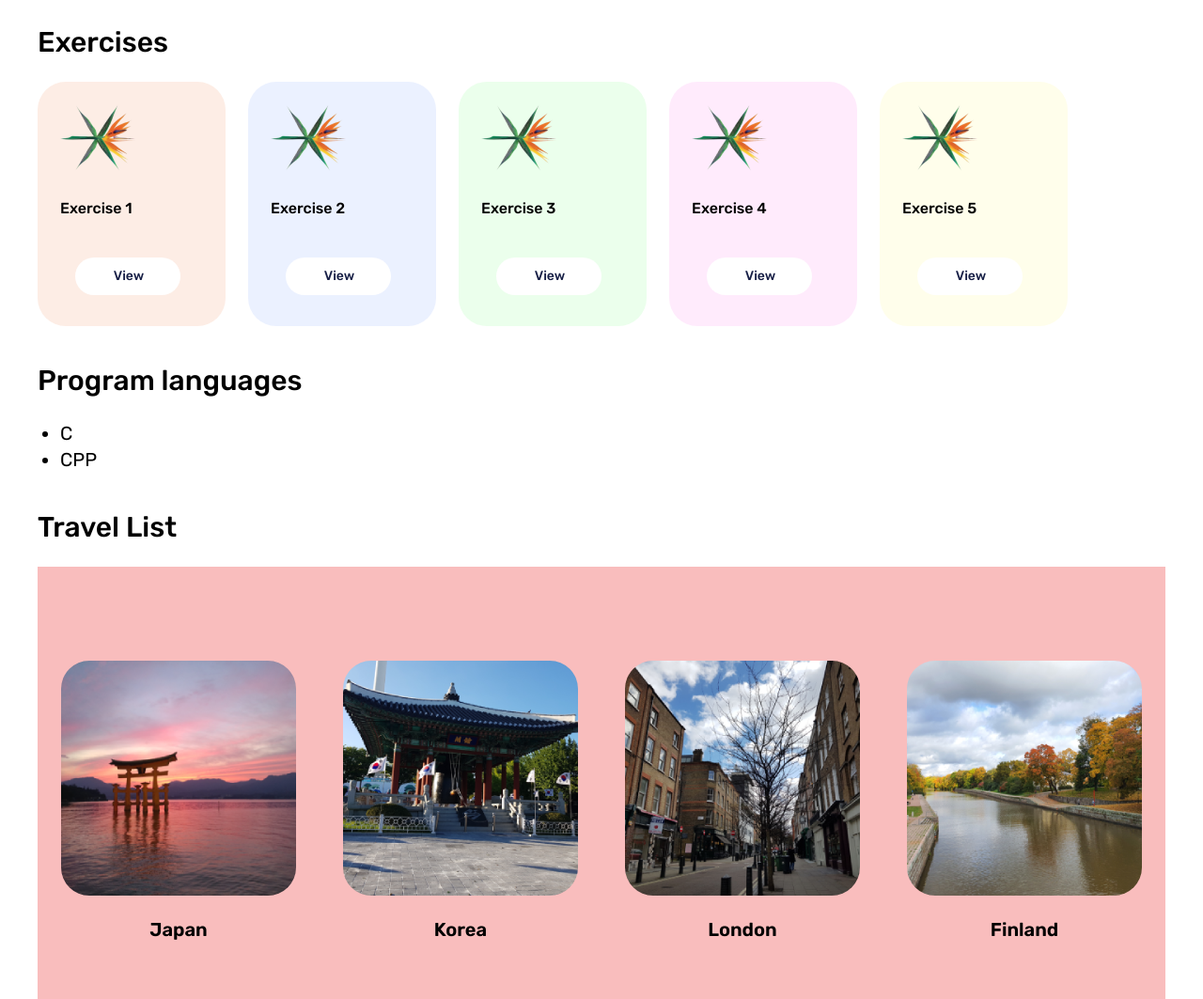
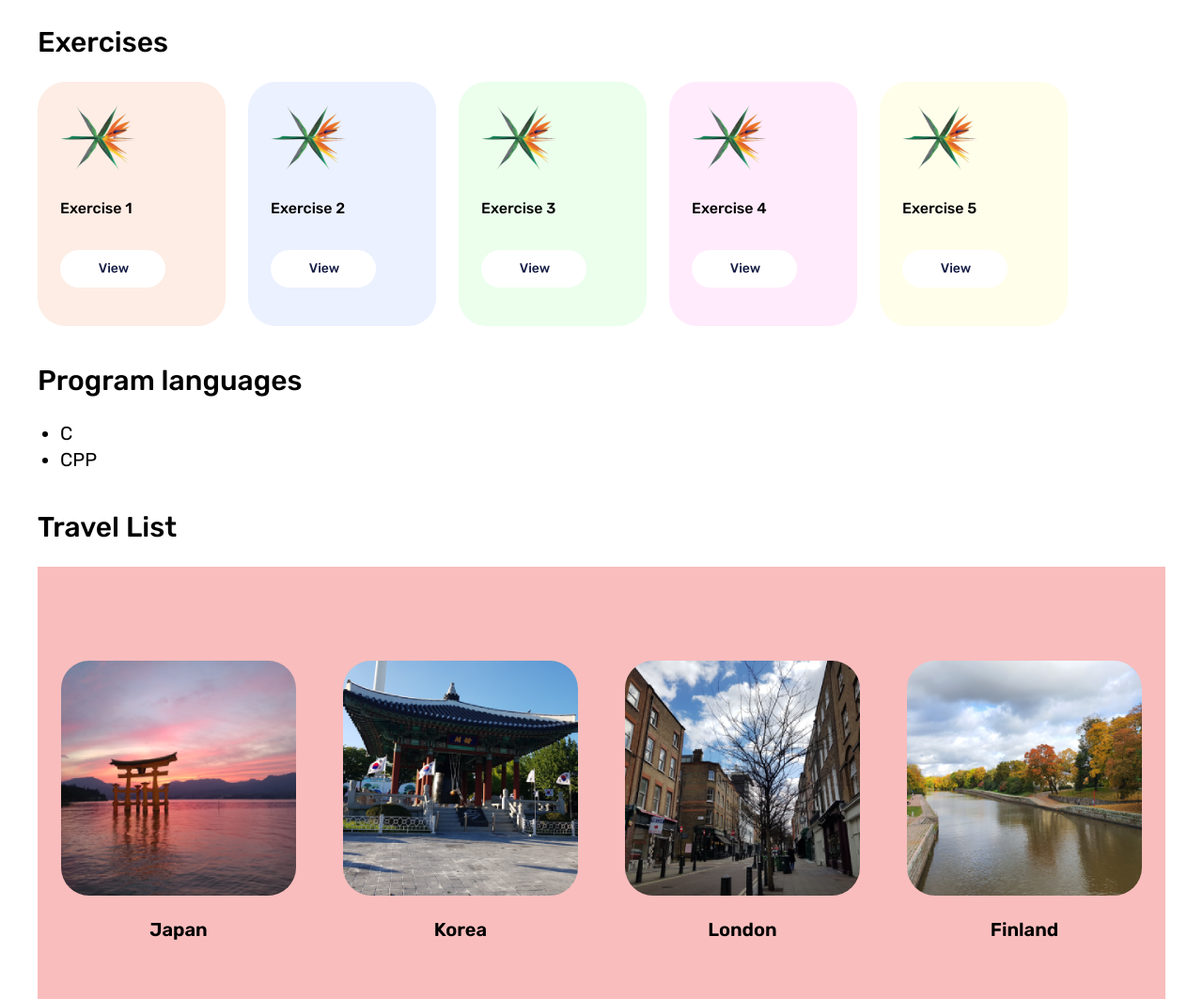
Before and after one commit to adi-git33/WebAndCloudEx2, a plain HTML site: page index.html in a window 1280 px wide. Shown: the part 1061-2124 px from the top of the page at 94% size. Drawn offline with nearby package versions, Linux system fonts and the light colour scheme.

Commit message:
view position update

```diff
--- a/css/style.css
+++ b/css/style.css
@@ -151,7 +151,7 @@ a {
   text-align: center;
   text-decoration: none;
   border-radius: 30px;
-  margin: 40px;
+  margin: 32px 0px 0px 24px;
   padding: 8px 39.16px 8px 40.84px;
 }
 
```
